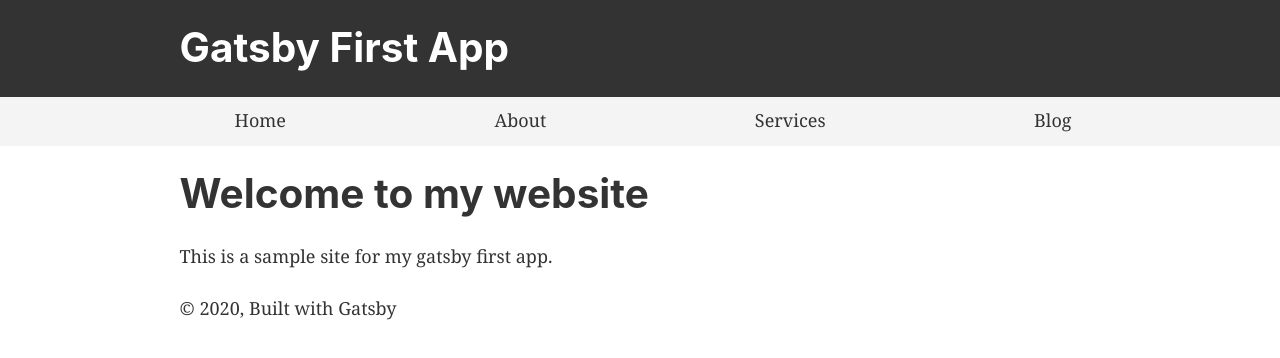
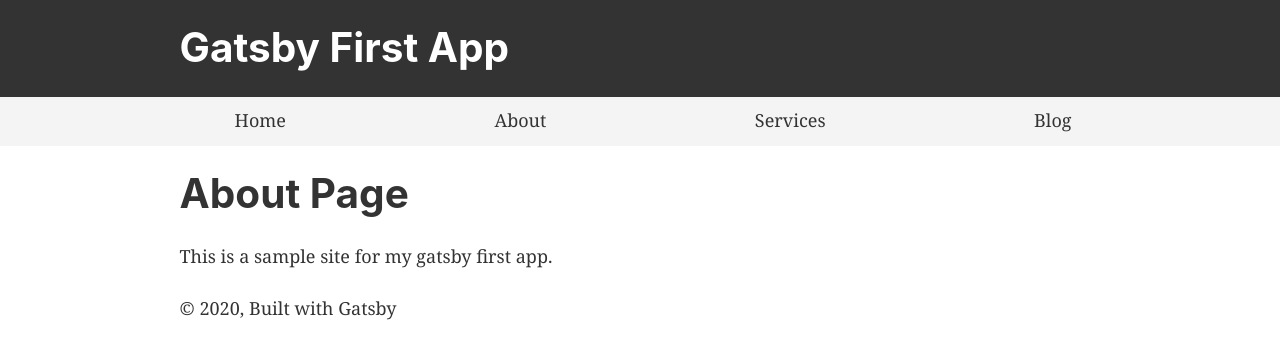
Before and after one commit to neilkapadia7/gatsby-my-app, a Gatsby site: page /about in a window 1280 px wide. Built offline with nearby package versions, Linux system fonts and the light colour scheme; Gatsby itself is replaced by a stand-in of ours.

Commit message:
Initial COmmit

```diff
--- a/src/pages/about.js
+++ b/src/pages/about.js
@@ -4,7 +4,7 @@ import Layout from "../components/layout"
 const About = () =>  (
         <Layout>
         <div>
-            <h1>Welcome to my website</h1>
+            <h1>About Page</h1>
             <p>This is a sample site for my gatsby first app.</p>
         </div>
         </Layout>
```
